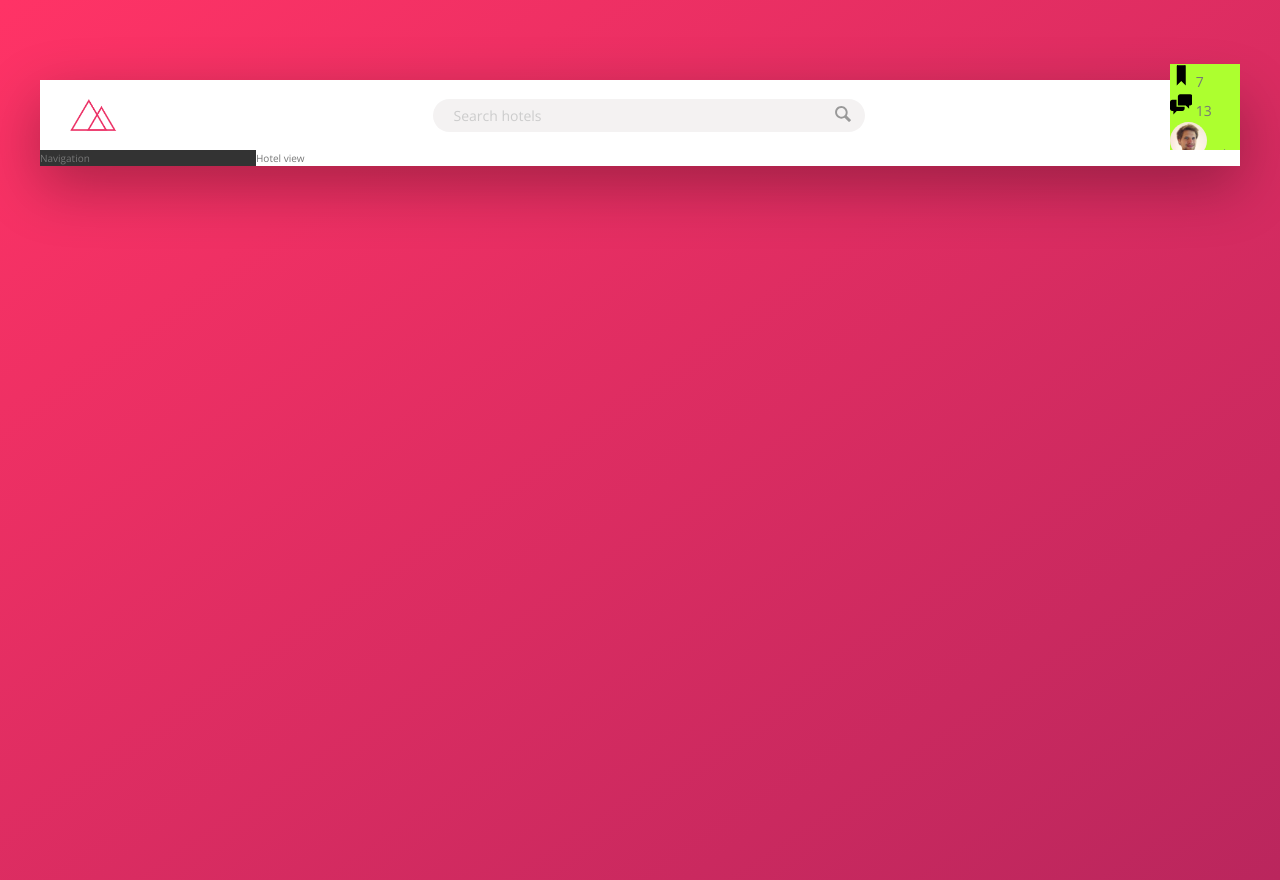
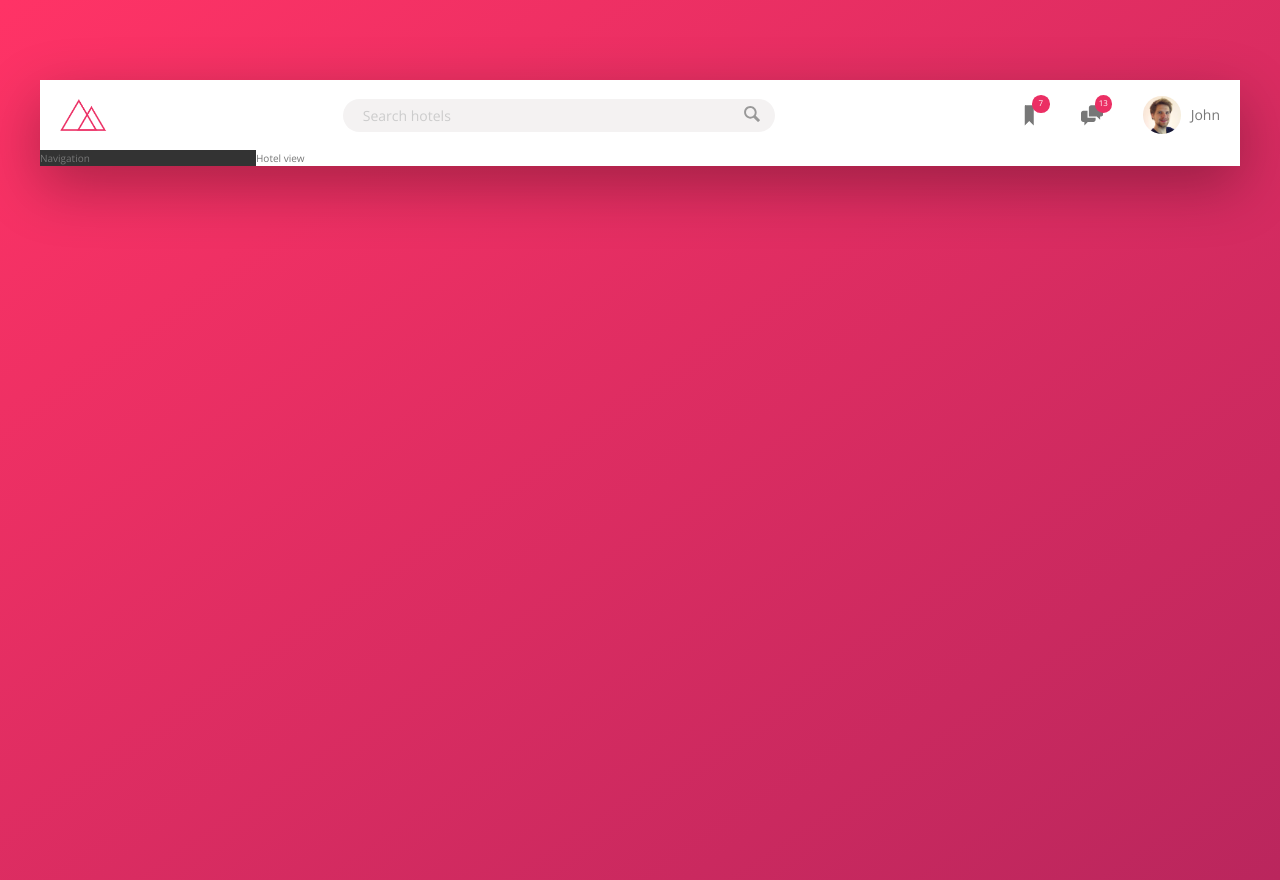
Before and after one commit to Illia-Br/travel, a website: page index.html in a window 1280 px wide. Drawn offline with nearby package versions, Linux system fonts and the light colour scheme.

Commit message:
format icon boxes in header

```diff
--- a/index.html
+++ b/index.html
@@ -25,13 +25,13 @@
                 </form>
 
                 <nav class="user-nav">
-                    <div class="user-nav__nav__icon-box">
+                    <div class="user-nav__icon-box">
                         <svg class="user-nav__icon">
                             <use xlink:href="img/sprite.svg#icon-bookmark"></use>
                         </svg>
                         <span class="user-nav__notification">7</span>
                     </div>
-                    <div class="user-nav__nav__icon-box">
+                    <div class="user-nav__icon-box">
                         <svg class="user-nav__icon">
                             <use xlink:href="img/sprite.svg#icon-chat"></use>
                         </svg>
--- a/sass/_components.scss
+++ b/sass/_components.scss
@@ -1,6 +1,6 @@
 .logo {
   height: 3.25rem;
-  margin-left: 3rem;
+  margin-left: 2rem;
 }
 
 .search {
@@ -60,31 +60,52 @@
 
 
 .user-nav {
-  background-color: greenyellow;
+  align-self: stretch;
+
+  display: flex;
+  align-items: center;
+
+  & > * {
+    padding: 0 2rem;
+    cursor: pointer;
+    height: 100%;
+    display: flex;
+    align-items: center;
+
+    &:hover {
+      background-color: var(--color-grey-light-2);
+    }
+  }
 
   &__icon-box {
-
+    position: relative;
   }
 
   &__icon {
     height: 2.25rem;
     width: 2.25rem;
+    fill: var(--color-grey-dark-2);
   }
 
   &__notification {
+    font-size: .8rem;
+    height: 1.75rem;
+    width: 1.75rem;
+    border-radius: 50%;
+    background-color: var(--color-primary);
+    color: #fff;
+    position: absolute;
+    top: 1.5rem;
+    right: 1.1rem;
 
-  }
-
-  &__user {
-
+    display: flex;
+    justify-content: center;
+    align-items: center;
   }
 
   &__user-photo {
     height: 3.75rem;
     border-radius: 50%;
-  }
-
-  &__user-name {
-
+    margin-right: 1rem;
   }
 }
```
Also changed, not shown: css/style.css.
